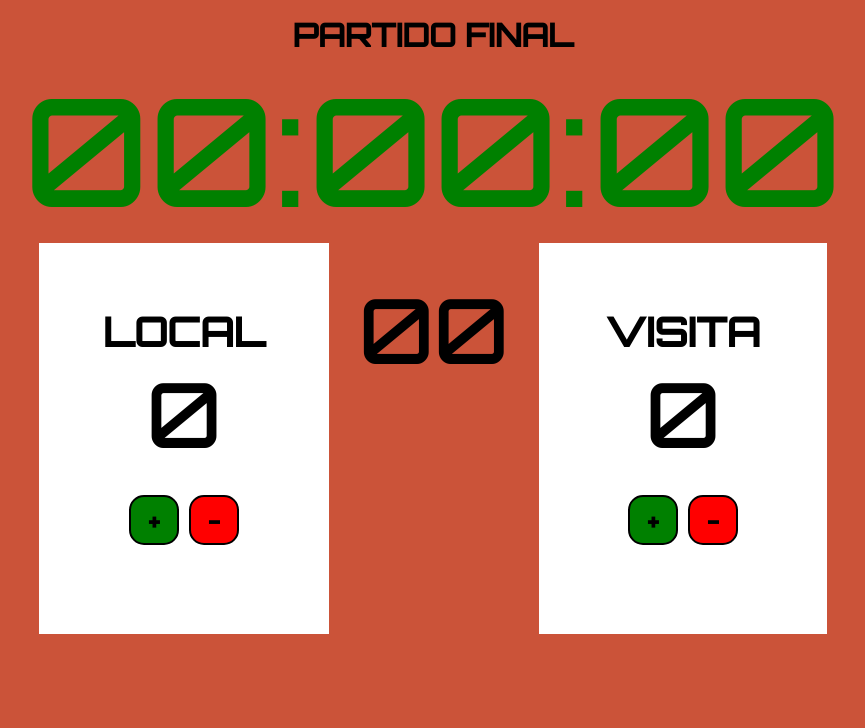
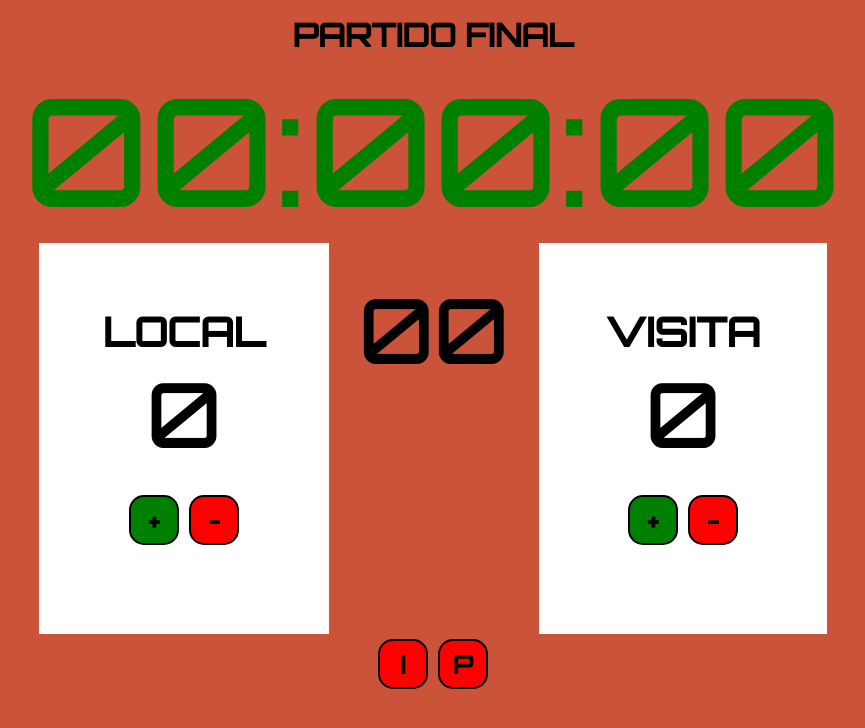
Before and after one commit to Diamantinomc/tablero-de-basket, a React (Create React App) app: page / in a window 1280 px wide. Shown: the top 728 px of the page, without its empty margins (207-1072 px from the left). Built offline with nearby package versions, Linux system fonts and the light colour scheme; the HTML template or start-up script is replaced by a standard one.

Commit message:
Cronometro al menos funciona.

```diff
--- a/src/App.js
+++ b/src/App.js
@@ -3,9 +3,46 @@ import Contador from "./components/contador";
 import Boton from './components/boton';
 import LongTime from './components/longtime';
 import ShortTime from './components/shorttime';
-import { useState } from 'react';
+import { useEffect, useState } from 'react';
 
 function App() {
+
+  const [diff, setDiff] = useState(null);
+  const [initial, setInitial] = useState(null);
+
+  const tick = () => {
+    setDiff(new Date(+new Date() - initial))
+  };
+
+  const start = () => {
+    setInitial(+new Date())
+  };
+
+  useEffect(() => {
+    if(initial) {
+      requestAnimationFrame(tick);
+    }
+  }, [initial]);
+
+  useEffect(() => {
+    if(diff) {
+      requestAnimationFrame(tick);
+    }
+  }, [diff]);
+
+  const timeFormat = (date) => {
+    if (!date) return "00:00:00";
+
+    let mm = date.getUTCMinutes();
+    let ss = date.getSeconds();
+    let cm = Math.round(date.getMilliseconds() / 10);
+
+    mm = mm < 10  ? "0"+ mm : mm;
+    ss = ss < 10  ? "0"+ ss : ss;
+    cm = cm < 10  ? "0"+ cm : cm;
+
+    return `${mm}:${ss}:${cm}`;
+  }
 
   const [puntosLocal, setPuntosLocal] = useState(0);
   const [puntosVisita, setPuntosVisita] =useState(0);
@@ -43,7 +80,7 @@ function App() {
         <h1>PARTIDO FINAL</h1>
         <div className='longTime'>
           <LongTime
-            tiempoLargo = '00:00:00'
+            tiempoLargo = {timeFormat(diff)}
           />
         </div>
         <div className='marcadores'>
@@ -91,7 +128,16 @@ function App() {
             </div>
           </div>
         </div>
-
+        <div className='botones-cronometro'>
+          <Boton className='inicio'
+            texto='I'
+            handleClic={start}
+          />
+          <Boton className='pause'
+            texto='P'
+            handleClic={handleClic2}
+          />
+        </div>
       </div>
     </div>
   );
```
